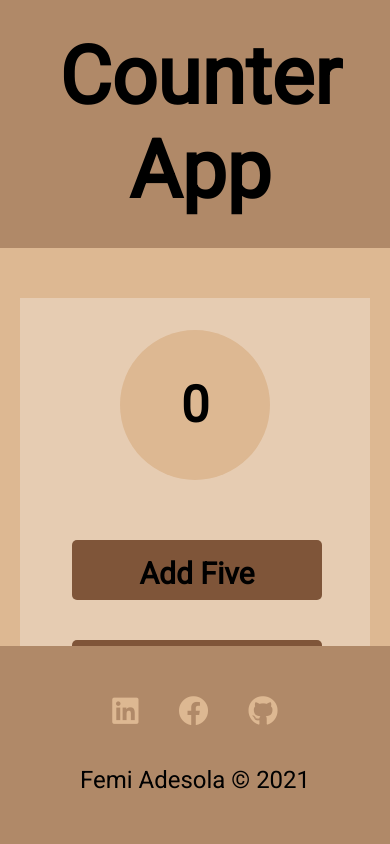
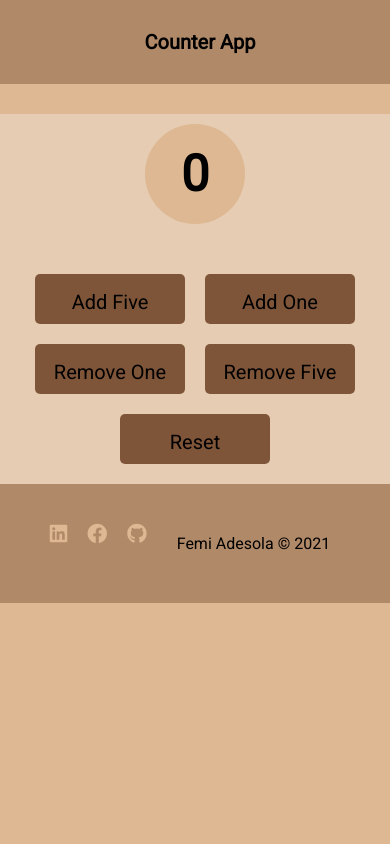
Before and after one commit to React21S/Counter-App, a React (Create React App) app: page / in a window 390 px wide. Shown: the top 844 px of the page. Built offline with nearby package versions, Linux system fonts and the light colour scheme.

Commit message:
Added responsiveness

```diff
--- a/src/App.css
+++ b/src/App.css
@@ -115,9 +115,7 @@ footer{
 
 footer{
   bottom: 0;
-  position: absolute;
   width: 100%;
-
 }
 .footerWrapper{
   display: flex;
@@ -149,7 +147,6 @@ h1{
 }
 
 main{
-
   background-color:var(--br-2);
   display: block;
   justify-content: center;
@@ -192,16 +189,82 @@ button{
 }
 
 
+@media screen and (max-width:568px) {
+  html,body{
+    overflow-x: hidden;
+  }
 
-/* .odd{
-  background-color: aqua;
+  header{
+    font-size: 10px;
+  }
+
+  button{
+    width: 150px;
+    height: 50px;
+    margin: 10px;
+    font-size: 20px;
+    font-weight: 400;
+
+  }
+  .circle{
+    width: 100px;
+    height: 100px;
 }
 
-.even{
-  background-color: blue;
+main{
+ padding:10px 0;
+  margin: 0;
+  margin-top: 30px;
 }
 
+footer p{
+  font-size: 1rem;
+  padding: 20px;
+}
+
+footer .icons i {
+  margin: 10px ;
+  font-size: 20px;
+}
+header,
 footer{
-  text-align: center;
+  padding: 30px;
 }
- */
+
+}
+
+@media screen and (min-width:569px) and (max-width:768px) {
+  html,body{
+    overflow-x: hidden;
+  }
+  header{
+    font-size: 40px;
+  }
+
+  main{
+    margin: 0;
+    margin-top: 30px;
+    margin-bottom: 150px;
+    display: block;
+    flex-wrap: wrap;
+  }
+
+   footer p{
+     font-size: 2rem;
+     padding: 30px;
+   }
+
+   footer .icons i {
+     margin: 30px ;
+     font-size: 40px;
+   }
+
+   button{
+    width: 200px;
+    height: 60px;
+    margin: 20px;
+    font-size: 20px;
+    font-weight: 600;
+
+  }
+}
--- a/src/components/Footer.js
+++ b/src/components/Footer.js
@@ -18,7 +18,7 @@ const Footer = ()=>{
                         </a>
                     </div>
 
-                    <p>Femi Adesola &copy; 2021 </p>
+                    <p>Femi Adesola &copy; {new Date().getFullYear()} </p>
                     </div>
 
             </footer>
```
